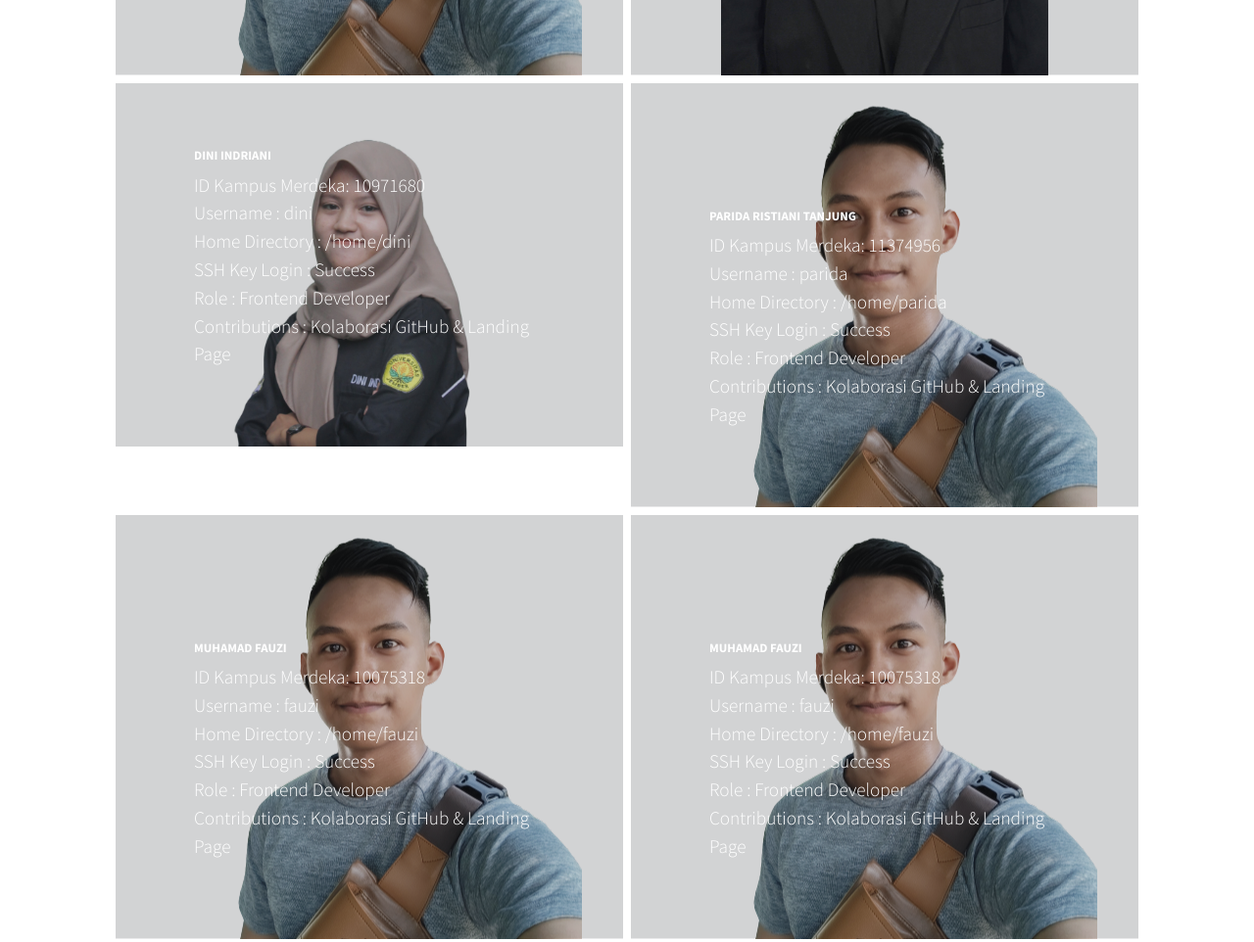
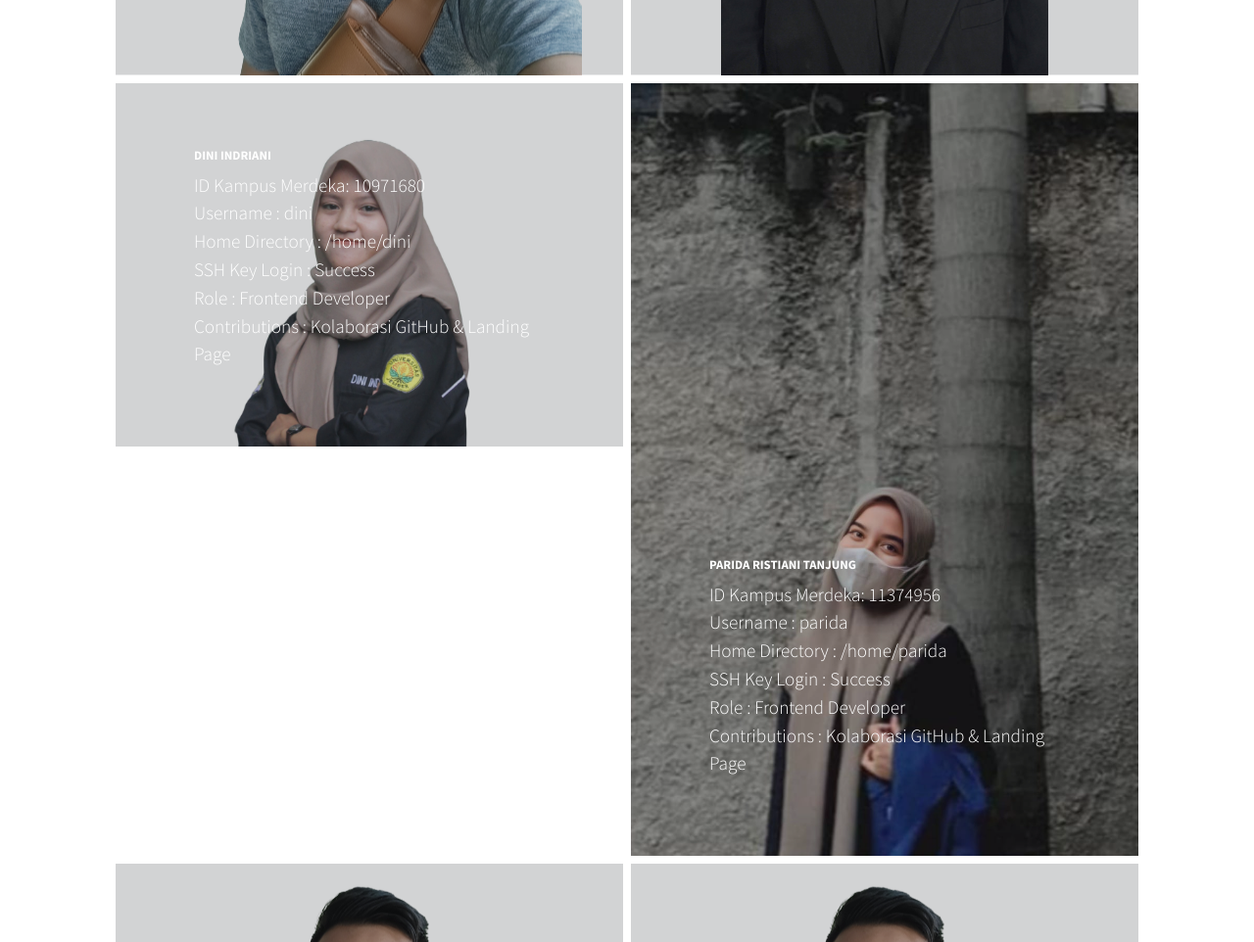
Before and after one commit to MuhFauziIT/Tugas-Kelompok---Shell-Scripting, a plain HTML site: page index.html in a window 1280 px wide. Shown: the part 1994-2956 px from the top of the page at 98% size. Drawn offline with nearby package versions, Linux system fonts and the light colour scheme.

Commit message:
Update index.html

```diff
--- a/index.html
+++ b/index.html
@@ -146,7 +146,7 @@
                                 <p class="mb-0">Contributions : Kolaborasi GitHub & Landing Page</p>
                             </div>
                         </div>
-                        <img class="img-fluid" src="assets/img/fauzi.png" alt="..." />
+                        <img class="img-fluid" src="assets/img/parida.jpg" alt="..." />
                     </a>
                 </div>
                 <div class="col-lg-6">
```
